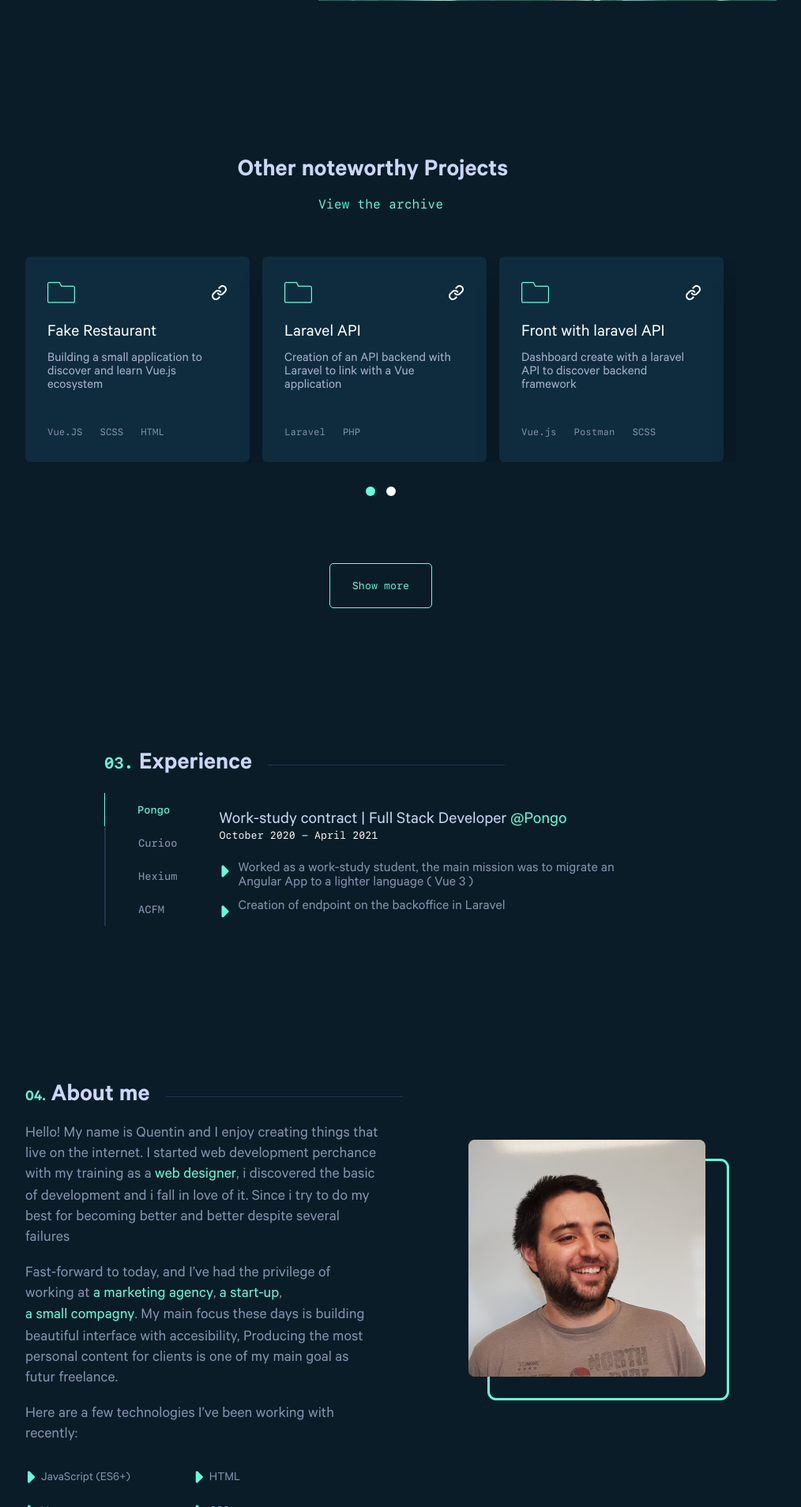
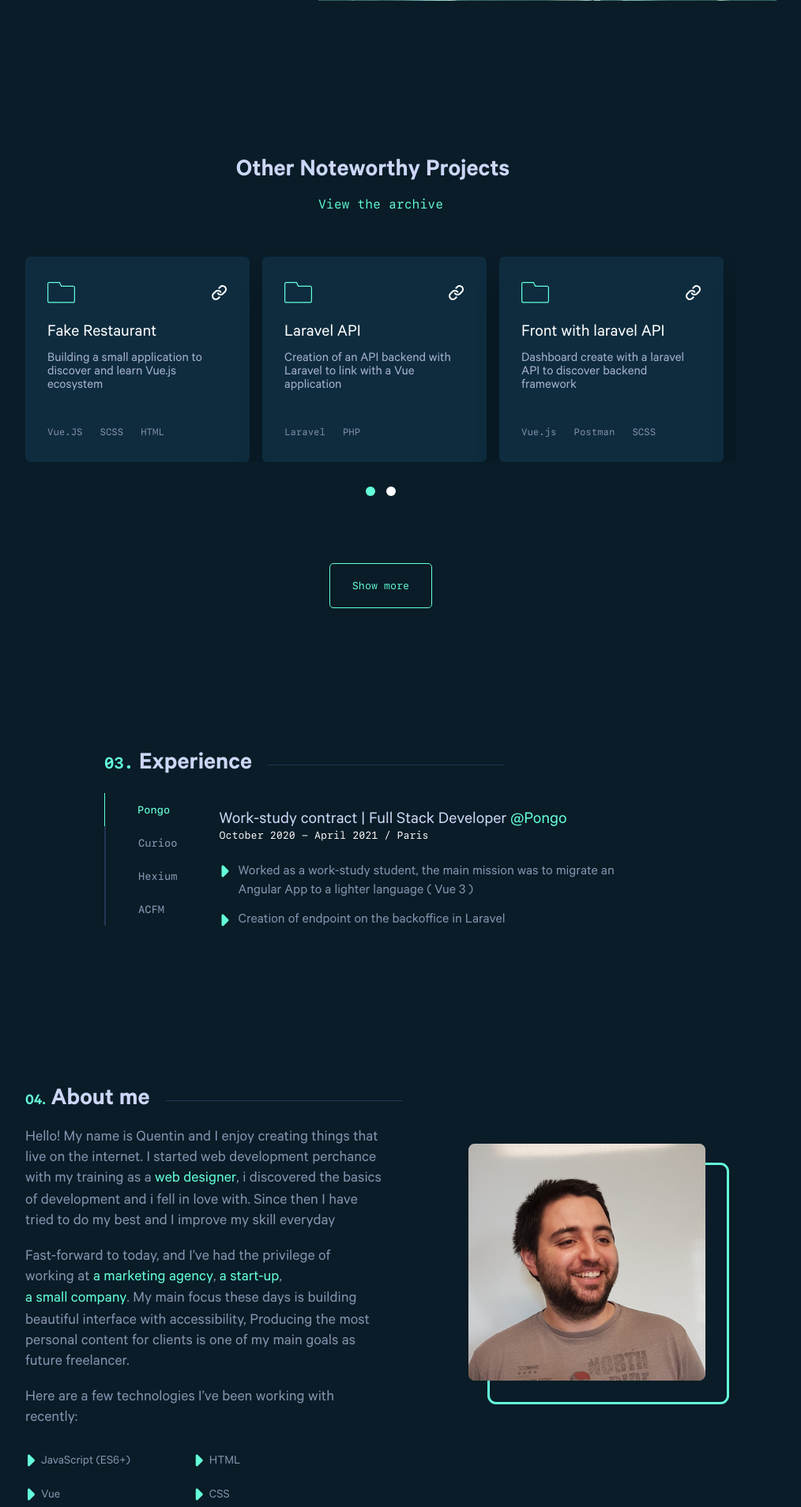
Before and after one commit to qrulleau/portfolio-bts, a PHP site: page / in a window 1280 px wide. Shown: the part 1964-3872 px from the top of the page at 79% size, without its empty margins (158-1172 px from the left). Run offline with PHP 8.4, Linux system fonts and the light colour scheme; some libraries are stand-ins or nearby versions.

Commit message:
MIN: fix space and making spellchecking

```diff
--- a/index.html
+++ b/index.html
@@ -65,25 +65,25 @@
       </h2>
       <p class="grey">
         I’m a web developer specializing in front end development. Making
-        beautiful design and animated interface. Currently, i’m studing at
-        <a class="blue link" href="https://www.lycee-stvincent.fr/" target="_blank">St-Vincent</a> looking for an internship
-        at the end of school year
+        beautiful design and animated interface. Currently, I’m studing web development at
+        <a class="blue link" href="https://www.lycee-stvincent.fr/" target="_blank">St-Vincent</a> and I'm looking for an internship
+        at the end of school year.
       </p>
       <a class="button" href="#work">Checkout my work !</a>
     </section>
     <!-- work section -->
     <section id="work">
       <div class="d-flex flex-start">
-        <h3><span class="blue">02.</span> Some things i've built</h3>
+        <h3><span class="blue">02.</span> Some things I've built</h3>
         <span class="line"></span>
       </div>
       <section>
         <div class="right grid">
           <div class="description-project">
-            <h4 class="blue sf">Featured Project | August 2020</h4>
+            <h4 class="blue sf">Freelance Project | August 2020</h4>
             <h5>InLive With</h5>
             <div class="text-description">
-              <p>Freelance project, shopping tunnel developed with Nuxt.Js for <a class="blue link" target="_blank" href="https://inlivewith.com/">inliveWith</a>, the backend was developed in Symfony and we used tailwind for the UI design. We used Click up to manage the project and github too</p>
+              <p>Freelance project, I developed the interface of an shopping tunnel with Nuxt.Js for <a class="blue link" target="_blank" href="https://inlivewith.com/">inliveWith</a>, the backend was developed in Symfony and we used tailwind for the UI design. We used Click and Github to manage the project.</p>
             </div>
             <div class="d-flex flex-end">
               <p class="language sf">Nuxt.js</p>
@@ -109,10 +109,10 @@
         </div>
         <div class="left grid">
           <div class="description-project">
-            <h4 class="blue sf">Featured Project | July 2020</h4>
+            <h4 class="blue sf">Personal Project | July 2020</h4>
             <h5>Paladins French Tournament</h5>
             <div class="text-description">
-              <p>Personal project to promote the e-sport on the <a class="blue link" target="_blank" href="https://www.paladins.com/">Paladins video game</a>. I used Vue.JS 3, homemade SCSS. I also used Click Up & Github to manage the project</p>
+              <p>Website to promote the e-sport on a video game call <a class="blue link" target="_blank" href="https://www.paladins.com/">Paladins</a>. I used Vue.JS 3, homemade SCSS. I also used Click Up & Github to manage the project</p>
             </div>
             <div class="d-flex flex-start">
               <p class="language sf">Vue 3</p>
@@ -140,7 +140,7 @@
       </section>
       <!-- archive section -->
       <section class="archive">
-        <h3 class="text-center">Other noteworthy Projects</h3>
+        <h3 class="text-center">Other Noteworthy Projects</h3>
         <div class="text-center">
           <a class="blue link sf" href="https://github.com/qrulleau?tab=repositories">View the archive</a>
         </div>
@@ -291,7 +291,7 @@
         </div>
         <div class="compagny active-tab" id="pongo">
           <h4 class="heavy-white">Work-study contract | Full Stack Developer <span class="blue">@Pongo</span></h4>
-          <h5 class="sf">October 2020 - April 2021</h5>
+          <h5 class="sf">October 2020 - April 2021 / Paris</h5>
           <div class="d-flex align-start">
             <i class="fas fa-caret-right blue"></i>
             <p>
@@ -306,7 +306,7 @@
         </div>
         <div class="compagny" id="curioo">
           <h4 class="heavy-white">Freelance | Front End Developer <span class="blue">@Curioo</span></h4>
-          <h5 class="sf">September 2020</h5>
+          <h5 class="sf">September 2020 / Lille</h5>
           <div class="d-flex align-start">
             <i class="fas fa-caret-right blue"></i>
             <p>
@@ -316,7 +316,7 @@
         </div>
         <div class="compagny" id="hexium">
           <h4 class="heavy-white">Freelance | Full Stack developer <span class="blue">@Hexium</span></h4>
-          <h5 class="sf">August 2020</h5>
+          <h5 class="sf">August 2020 / Remote</h5>
           <div class="d-flex align-start">
             <i class="fas fa-caret-right blue"></i>
             <p>
@@ -331,18 +331,18 @@
           <div class="d-flex align-start">
             <i class="fas fa-caret-right blue"></i>
             <p>
-              Worked as a trainee to validate my diploma. It was on a small compagny so i get a lot of mission
+              Worked as a trainee to validate my diploma. It was on a small company so I get a lot of mission
             </p>
           </div>
-          <div class="d-flex flex-start">
+          <div class="d-flex flex-start align-start">
             <i class="fas fa-caret-right blue"></i>
             <p>Redesign & development of a website with Figma and Wordpress</p>
           </div>
-          <div class="d-flex flex-start">
+          <div class="d-flex flex-start align-start">
             <i class="fas fa-caret-right blue"></i>
-            <p>Setup paiement method & add content to a wordpress and i put it online</p>
+            <p>Setup paiement method & add content to a wordpress and I put it online</p>
           </div>
-          <div class="d-flex flex-start">
+          <div class="d-flex flex-start align-start">
             <i class="fas fa-caret-right blue"></i>
             <p>Manage newsletter with MailChimp</p>
           </div>
@@ -359,18 +359,17 @@
           <p>
             Hello! My name is Quentin and I enjoy creating things that live on
             the internet. I started web development perchance with my training
-            as a <a class="blue link" href="https://www.ascenseur301.fr/trouvez-votre-formation/formation-integrateur-web/" target="_blank">web designer</a>, i discovered the basic of development and i
-            fall in love of it. Since i try to do my best for becoming better
-            and better despite several failures
+            as a <a class="blue link" href="https://www.ascenseur301.fr/trouvez-votre-formation/formation-integrateur-web/" target="_blank">web designer</a>, i discovered the basics of development and i
+            fell in love with. Since then I have tried to do my best and I improve my skill everyday
           </p>
           <p>
             Fast-forward to today, and I’ve had the privilege of working at
             <a class="blue link" href="https://www.hexium.io/" target="_blank">a marketing agency</a>,
             <a class="blue link" href="https://www.heypongo.com/" target="_blank">a start-up</a>,
-            <a class="blue link" href="http://www.curioo.co/" target="_blank">a small compagny</a>. My main focus
-            these days is building beautiful interface with accesibility,
+            <a class="blue link" href="http://www.curioo.co/" target="_blank">a small company</a>. My main focus
+            these days is building beautiful interface with accessibility,
             Producing the most personal content for clients is one of my main
-            goal as futur freelance.
+            goals as future freelancer.
           </p>
           <p>Here are a few technologies I’ve been working with recently:</p>
           <p></p>
@@ -423,19 +422,18 @@
             <h4 class="blue">Associate's degree in Web development</h4>
             <h5>2020 - 2022</h5>
             <p>
-              Currently Studying at high school
-              <a class="blue link" href="https://www.lycee-stvincent.fr/" target="_blank">Saint Vincent</a> in Senlis to get
-              an associate's degree in Web development
+              Currently Studying at <a class="blue link" href="https://www.lycee-stvincent.fr/" target="_blank">St. Vincent</a> High School in Senlis to get
+              an Associate's Degree in Web development
             </p>
           </div>
           <div class="pongo job" id="first_BTEC">
             <h4 class="blue">Associate's degree in Webdesign</h4>
             <h5>2018 - 2019</h5>
             <p>
-              I discover the world of a graphic designer with
-              <a class="blue link" target="_blank" href="https://www.media-management.fr/">Media Management</a> in Compiegne. It gived me the ability to use Adobe Photoshop for retouch photos, create illustration with Adobe Illustrator. Also create document with Adobe Indesign.
+              I discovered the world of a graphic designer with
+              <a class="blue link" target="_blank" href="https://www.media-management.fr/">Media Management</a> in Compiegne. It has taught me how to use Adobe Photoshop to retouch photos.I learned how to create illustration with Adobe Illustrator. Also create document with Adobe Indesign.
             </p>
-            <p>Besides i also discover the world of developer, i learned the basic of web development with HTML, CSS and JavaScript with jquery. i made some wordpress and prestashop for creating e-commerce website</p>
+            <p>I discover the world of developer, i have learned basic web development skills with HTML, CSS and JavaScript with jquery. I made some wordpress and prestashop for creating e-commerce website</p>
           </div>
           <div class="pongo job" id="GCE">
             <h4 class="blue">High School diploma</h4>
--- a/style/main.css
+++ b/style/main.css
@@ -522,6 +522,9 @@ h3 span {
   padding-left: 12px;
   display: none;
 }
+.compagny .align-start {
+  margin-bottom: 12px;
+}
 .job h4,
 .compagny h4 {
   font-size: 22px;
@@ -536,15 +539,14 @@ h3 span {
 .job p,
 .compagny p {
   font-size: 18px;
-  padding-top: 6px;
+  padding-top: 2px;
   padding-left: 12px;
   color: #8892b0;
-  margin-bottom: 12px !important;
+  line-height: 130%;
 }
 .job p:last-child,
 .compagny p:last-child {
   margin-bottom: 0;
-  padding-top: 0;
 }
 #contact h3 {
   font-size: 16px;
```
